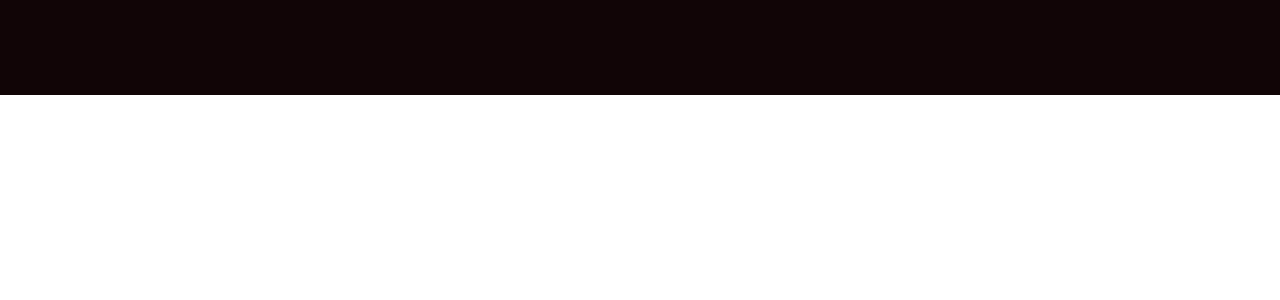
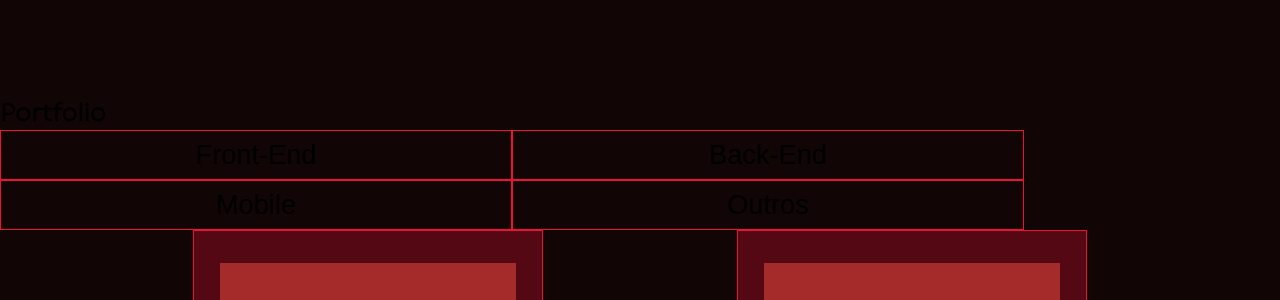
Before and after one commit to niellegs/Portfolio, a React (Vite) app in the folder portfolio/: page / in a window 1280 px wide. Shown: the part 2500-2800 px from the top of the page. Before the commit the page ends 2595 px from the top, so only its background shows below. Built offline with nearby package versions, Linux system fonts and the light colour scheme.

Commit message:
add portfolio - v1

```diff
--- a/portfolio/src/Components/Portfolio/Portfolio.css
+++ b/portfolio/src/Components/Portfolio/Portfolio.css
@@ -0,0 +1,5 @@
+.portfolio_classname {
+    background-color: #110506;;
+    width: 100vw;
+    height: 100vh;
+}
--- a/portfolio/src/Components/Portfolio/Portfolio.tsx
+++ b/portfolio/src/Components/Portfolio/Portfolio.tsx
@@ -0,0 +1,43 @@
+import React, {useState} from "react";
+import Project from "../Project/Project";
+import "./Portfolio.css"
+
+interface Portfolio {
+    topic: string;
+    title: string;
+    description: string;
+    src: string;
+}
+
+function Portfolio() {
+    const topics: string[] = ["Front-End", "Back-End", "Mobile", "Outros"];
+    const projects: Portfolio[] = [
+        {topic: "Back-End", title: "Autenticação com JWT e OAuth", description: "API segura com login por e-mail/senha e autenticação via Google e GitHub.", src: "https://www.google.com.br/?hl=pt-BR"},
+        {topic: "Front-End", title: "Shen Cuisine", description: "Site pessoal de receitas feito em PHP, CSS e JS", src: "https://www.google.com.br/?hl=pt-BR"}
+    ];
+
+    const [selectedTopic, setSelectedTopic] = useState<string>("All");
+
+    const filteredProjects = selectedTopic === "All" ? projects :projects.filter((p) => p.topic === selectedTopic);
+
+    return (
+        <div className="portfolio_classname">
+            <h2>Portfolio</h2>
+            <div className="portfolio_menu">
+                {topics.map((topic) => (
+                    <button key={topic} onClick={() => setSelectedTopic(topic)}>
+                        {topic}
+                    </button>
+                ))}
+            </div>
+            <div className="project_list display-flex align-center space-evenly">
+                {filteredProjects.map((project) => (
+                     <Project key={project.title} title={project.title} description={project.description} src={project.src}/>
+                ))}
+            </div>
+        </div>
+
+    )
+}
+
+export default Portfolio;
--- /dev/null
+++ b/portfolio/src/Components/Project/Project.css
@@ -0,0 +1,22 @@
+.container_project {
+    width: 350px;
+    height: 50vh;
+    text-align: center;
+    background-color: rgba(238, 17, 53, 0.3);
+    border: rgba(238, 17, 53) solid .1rem;
+}
+
+.container_project div {
+    margin-top: 2rem;
+    width: 85%;
+    height: 50%;
+    background-color: brown;
+}
+
+.container_project h2 {
+    margin-top: .5rem;
+}
+
+.container_project i {
+    font-size: 2.5rem;
+}
--- /dev/null
+++ b/portfolio/src/Components/Project/Project.tsx
@@ -0,0 +1,23 @@
+import "./Project.css"
+
+interface Project {
+    title: string;
+    description: string;
+    src: string;
+}
+
+function Project({ title, description, src }: Project) {
+    return (
+        <div className="container_project display-flex direction-column justify-center align-center">
+            <div></div>
+            <h2 className="title">{ title }</h2>
+            <p>{ description }</p>
+
+            <a href={src}>
+            <i className="fa-solid fa-arrow-up-right-from-square"></i>
+            </a>
+        </div>
+    )
+}
+
+export default Project;
--- a/portfolio/src/Pages/Home/Home.tsx
+++ b/portfolio/src/Pages/Home/Home.tsx
@@ -6,6 +6,7 @@
 import AboutMe from "../../Components/AboutMe/AboutMe";
 import Hobbies from "../../Components/Hobbies/Hobbies";
 import Skills from "../../Components/Skills/Skills";
+import Portfolio from "../../Components/Portfolio/Portfolio";
 
 function Home() {
     return (
@@ -15,6 +16,7 @@
         <AboutMe />
         <Hobbies />
         <Skills />
+        <Portfolio />
         </>
     )
 }
--- a/portfolio/src/main.css
+++ b/portfolio/src/main.css
@@ -60,7 +60,7 @@
 }
 
 .space-between {
-  justify-content: space-between
+  justify-content: space-between;
 }
 
 .space-evenly {
```
